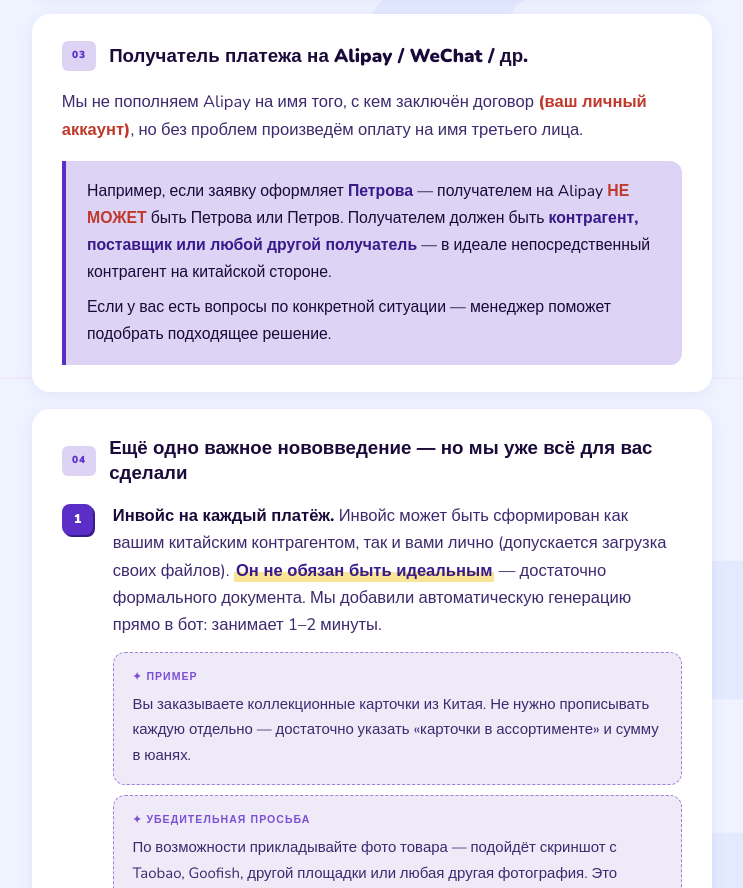
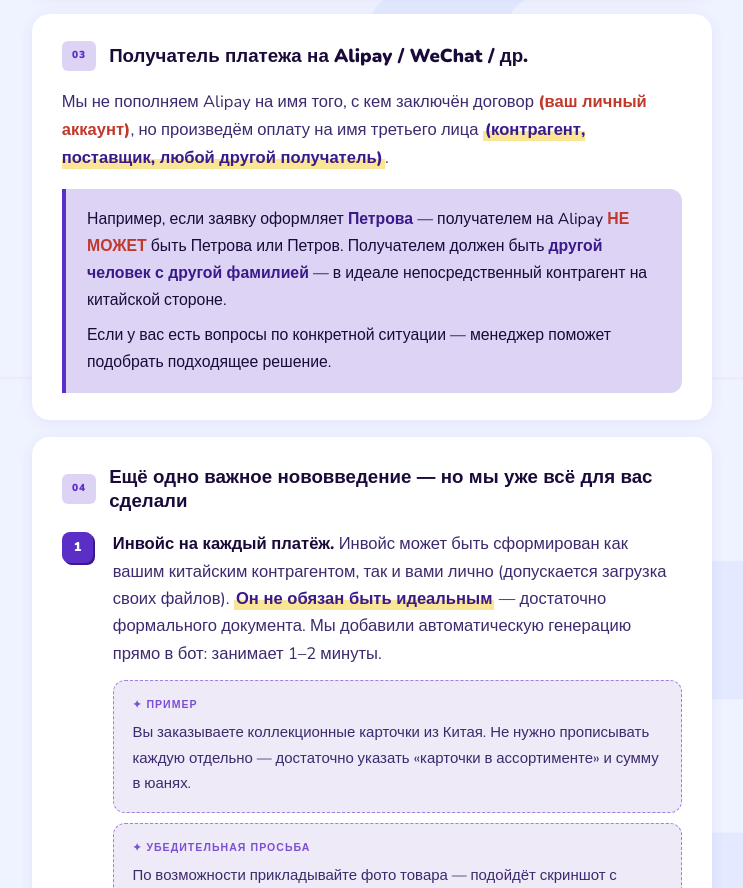
Before and after one commit to pixelpayinfo/payment-update, a plain HTML site: page index.html in a window 1280 px wide. Shown: the part 1509-2397 px from the top of the page, without its empty margins (268-1011 px from the left). Drawn offline with nearby package versions, Linux system fonts and the light colour scheme.

Commit message:
Update index.html

```diff
--- a/index.html
+++ b/index.html
@@ -433,9 +433,9 @@
     <span class="section-num">03</span>
     <h2>Получатель платежа на Alipay / WeChat / др.</h2>
   </div>
-  <p>Мы не пополняем Alipay на имя того, с кем заключён договор <span class="em-red">(ваш личный аккаунт)</span>, но без проблем произведём оплату на имя третьего лица.</p>
+  <p>Мы не пополняем Alipay на имя того, с кем заключён договор <span class="em-red">(ваш личный аккаунт)</span>, но произведём оплату на имя третьего лица <span class="em-gold">(контрагент, поставщик, любой другой получатель)</span>.</p>
   <div class="key-highlight">
-    <p>Например, если заявку оформляет <strong>Петрова</strong> — получателем на Alipay <span class="em-red">НЕ МОЖЕТ</span> быть Петрова или Петров. Получателем должен быть <strong>контрагент, поставщик или любой другой получатель</strong> — в идеале непосредственный контрагент на китайской стороне.</p>
+    <p>Например, если заявку оформляет <strong>Петрова</strong> — получателем на Alipay <span class="em-red">НЕ МОЖЕТ</span> быть Петрова или Петров. Получателем должен быть <strong>другой человек с другой фамилией</strong> — в идеале непосредственный контрагент на китайской стороне.</p>
     <p>Если у вас есть вопросы по конкретной ситуации — менеджер поможет подобрать подходящее решение.</p>
   </div>
 </div>
```
